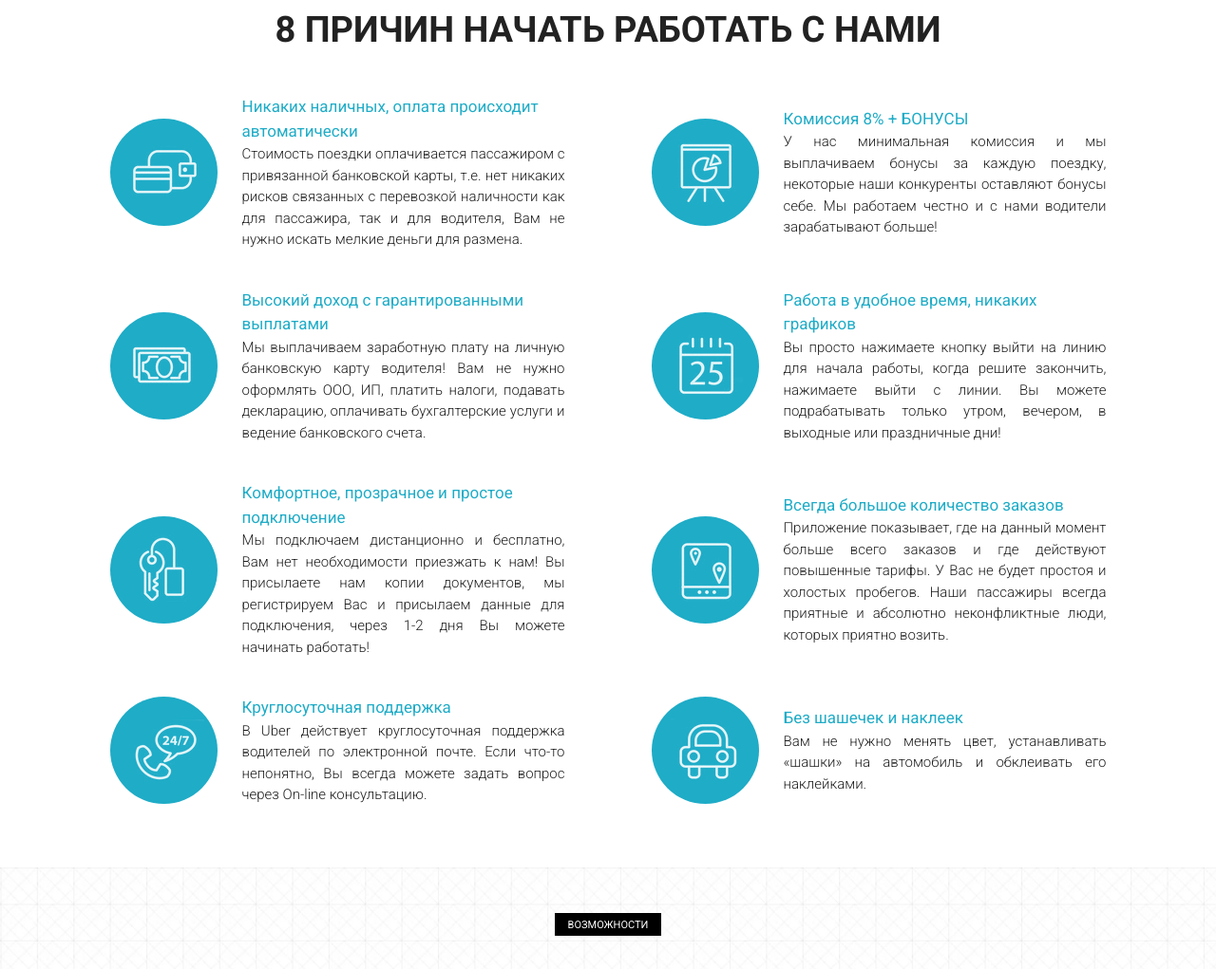
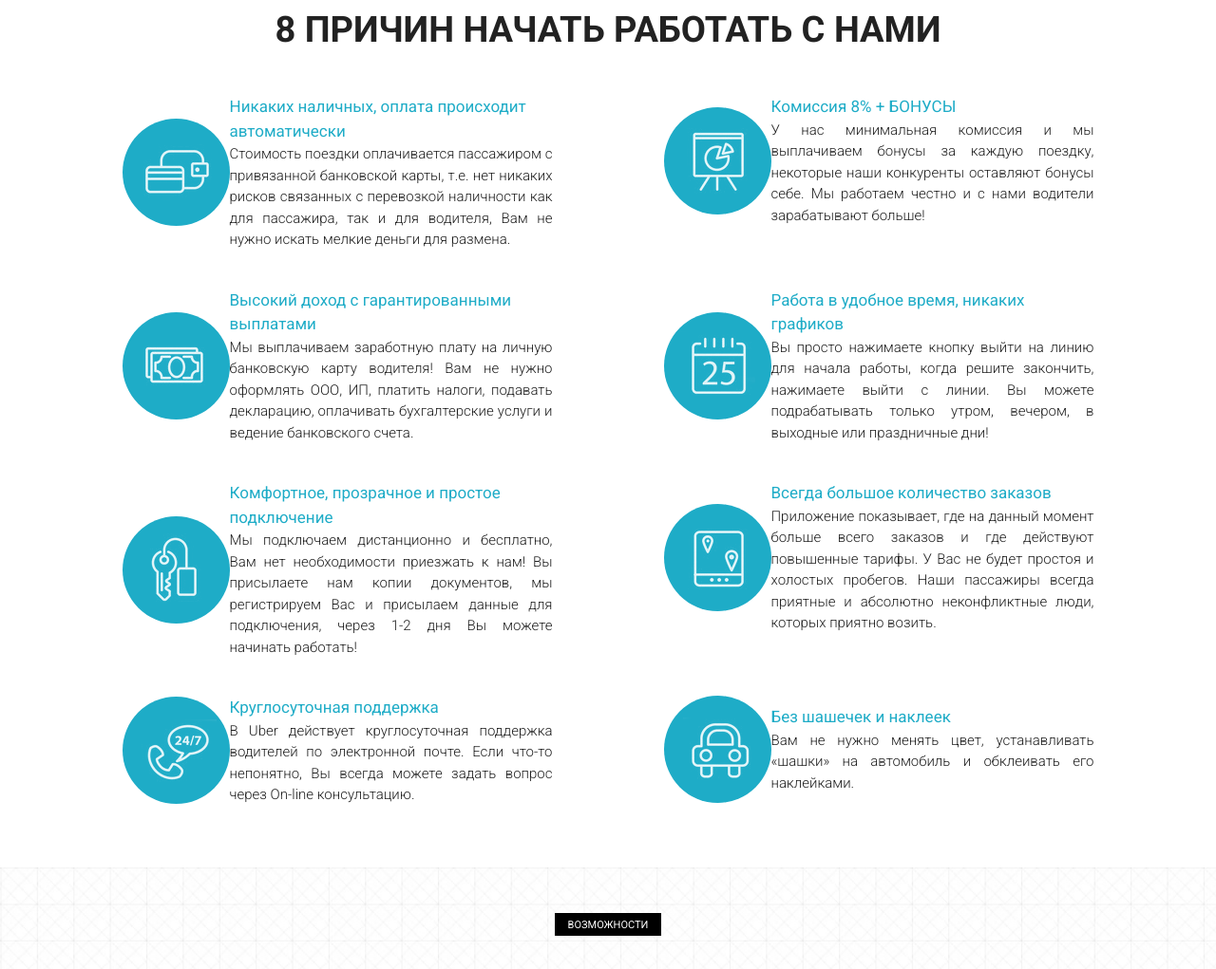
Before and after one commit to DmytroRyzhko/uber, a plain HTML site: page index.html in a window 1280 px wide. Shown: the part 1027-2048 px from the top of the page at 95% size. Drawn offline with Linux system fonts and the light colour scheme.

Commit message:
Add files via upload

```diff
--- a/index.html
+++ b/index.html
@@ -81,7 +81,8 @@
 			<div class="title">8 причин начать работать с нами</div>
 			<div class="reasons_wrapper">
 				<div class="row">
-					<div class="reasons_item col-md-6">
+					<div class="col-md-6">
+						<div class="reasons_item">
 							<div class="reasons_item_round"><img src="icons/8reasons/1cash_icon.png" alt="cash_icon"
 									class="reasons_logo"></div>
 							<div class="reasons_text">
@@ -92,17 +93,22 @@
 									пассажира, так и для водителя, Вам не нужно искать мелкие деньги для размена.</div>
 							</div>
 						</div>
-					<div class="reasons_item col-md-6">
+					</div>
+					<div class="col-md-6">
+						<div class="reasons_item">
 							<div class="reasons_item_round"><img src="icons/8reasons/2commission_icon.png"
 									alt="commission_icon" class="reasons_logo"></div>
 							<div class="reasons_text">
 								<div class="reasons_subheader">Комиссия 8% + БОНУСЫ</div>
 								<div class="reasons_descr">У нас минимальная комиссия и мы выплачиваем бонусы за каждую
-								поездку, некоторые наши конкуренты оставляют бонусы себе. Мы работаем честно и с нами
+									поездку, некоторые наши конкуренты оставляют бонусы себе. Мы работаем честно и с
+									нами
 									водители зарабатывают больше!</div>
 							</div>
 						</div>
-					<div class="reasons_item col-md-6">
+					</div>
+					<div class="col-md-6">
+						<div class="reasons_item">
 							<div class="reasons_item_round"><img src="icons/8reasons/3income_icon.png" alt="income_icon"
 									class="reasons_logo"></div>
 							<div class="reasons_text">
@@ -113,20 +119,25 @@
 									оплачивать бухгалтерские услуги и ведение банковского счета.</div>
 							</div>
 						</div>
-					<div class="reasons_item col-md-6">
-						<div class="reasons_item_round"><img src="icons/8reasons/4schedule_icon.png" alt="schedule_icon"
-								class="reasons_logo"></div>
+					</div>
+					<div class="col-md-6">
+						<div class="reasons_item">
+							<div class="reasons_item_round"><img src="icons/8reasons/4schedule_icon.png"
+									alt="schedule_icon" class="reasons_logo"></div>
 							<div class="reasons_text">
 								<div class="reasons_subheader">Работа в удобное время, никаких
 									графиков</div>
 								<div class="reasons_descr">Вы просто нажимаете кнопку выйти на линию для начала работы,
-								когда решите закончить, нажимаете выйти с линии. Вы можете подрабатывать только утром,
+									когда решите закончить, нажимаете выйти с линии. Вы можете подрабатывать только
+									утром,
 									вечером, в выходные или праздничные дни! </div>
 							</div>
 						</div>
-					<div class="reasons_item col-md-6">
-						<div class="reasons_item_round"><img src="icons/8reasons/5connect_icon.png" alt="connect_icon"
-								class="reasons_logo"></div>
+					</div>
+					<div class="col-md-6">
+						<div class="reasons_item">
+							<div class="reasons_item_round"><img src="icons/8reasons/5connect_icon.png"
+									alt="connect_icon" class="reasons_logo"></div>
 							<div class="reasons_text">
 								<div class="reasons_subheader">Комфортное, прозрачное и простое
 									подключение</div>
@@ -135,17 +146,23 @@
 									данные для подключения, через 1-2 дня Вы можете начинать работать!</div>
 							</div>
 						</div>
-					<div class="reasons_item col-md-6">
+					</div>
+					<div class="col-md-6">
+						<div class="reasons_item">
 							<div class="reasons_item_round"><img src="icons/8reasons/6orders_icon.png" alt="orders_icon"
 									class="reasons_logo"></div>
 							<div class="reasons_text">
 								<div class="reasons_subheader">Всегда большое количество заказов</div>
-							<div class="reasons_descr">Приложение показывает, где на данный момент больше всего заказов
+								<div class="reasons_descr">Приложение показывает, где на данный момент больше всего
+									заказов
 									и где действуют повышенные тарифы. У Вас не будет простоя и холостых пробегов. Наши
-								пассажиры всегда приятные и абсолютно неконфликтные люди, которых приятно возить.</div>
+									пассажиры всегда приятные и абсолютно неконфликтные люди, которых приятно возить.
 								</div>
 							</div>
-					<div class="reasons_item col-md-6">
+						</div>
+					</div>
+					<div class="col-md-6">
+						<div class="reasons_item">
 							<div class="reasons_item_round"><img src="icons/8reasons/7support_icon.png" alt="support_icon"
 								class="reasons_logo"></div>
 						<div class="reasons_text">
@@ -155,13 +172,16 @@
 								консультацию.</div>
 						</div>
 						</div>
-					<div class="reasons_item col-md-6">
+					</div>
+					<div class="col-md-6">
+						<div class="reasons_item">
 							<div class="reasons_item_round"><img src="icons/8reasons/8checkers_icon.png"
 								alt="8checkers_icon" class="reasons_logo"></div>
 						<div class="reasons_text">
 							<div class="reasons_subheader">Без шашечек и наклеек</div>
 							<div class="reasons_descr">Вам не нужно менять цвет, устанавливать «шашки» на автомобиль и
 								обклеивать его наклейками.</div>
+						</div>
 						</div>
 					</div>
 				</div>
@@ -356,4 +376,5 @@
 	<script src="js/script.js"></script>
 
 </body>
+
 </html>
```
Also changed, not shown: css/style.min.css, 1 other file. Lines whose indentation alone changed are shown as unchanged.
